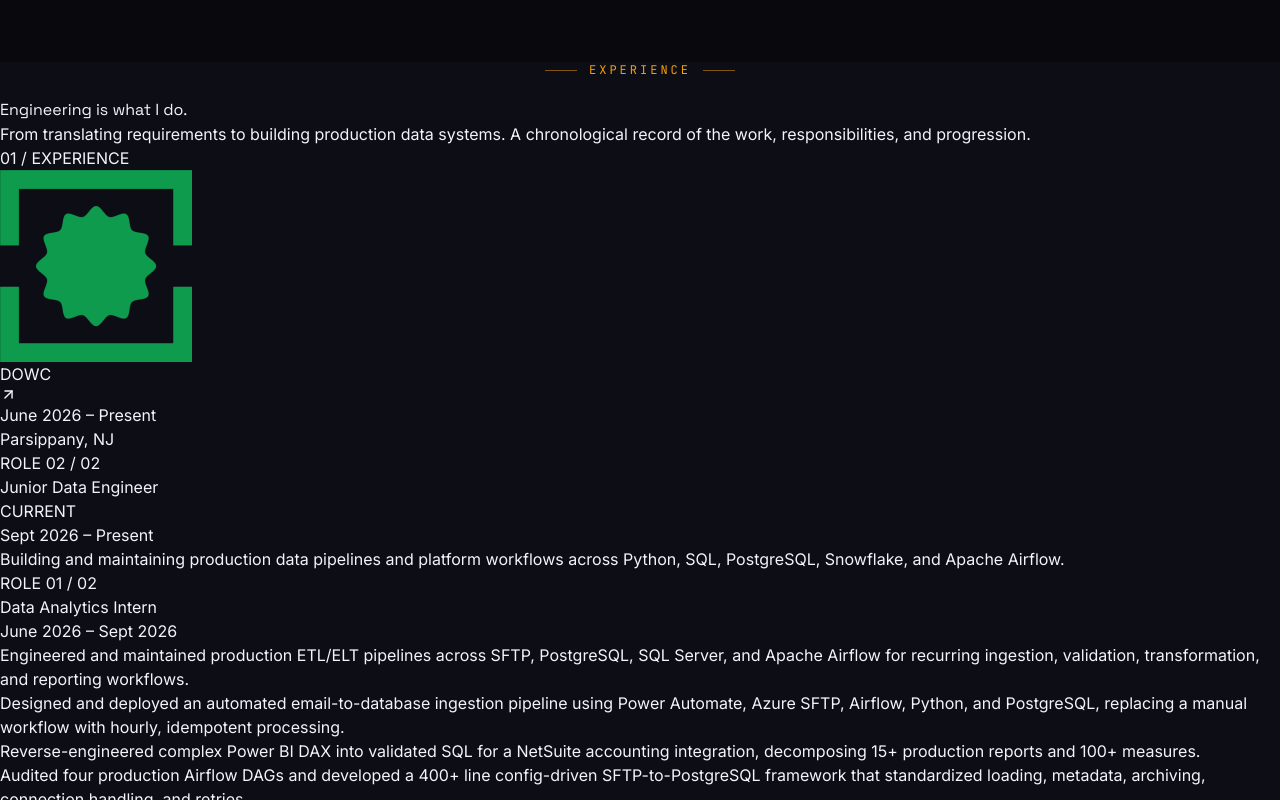
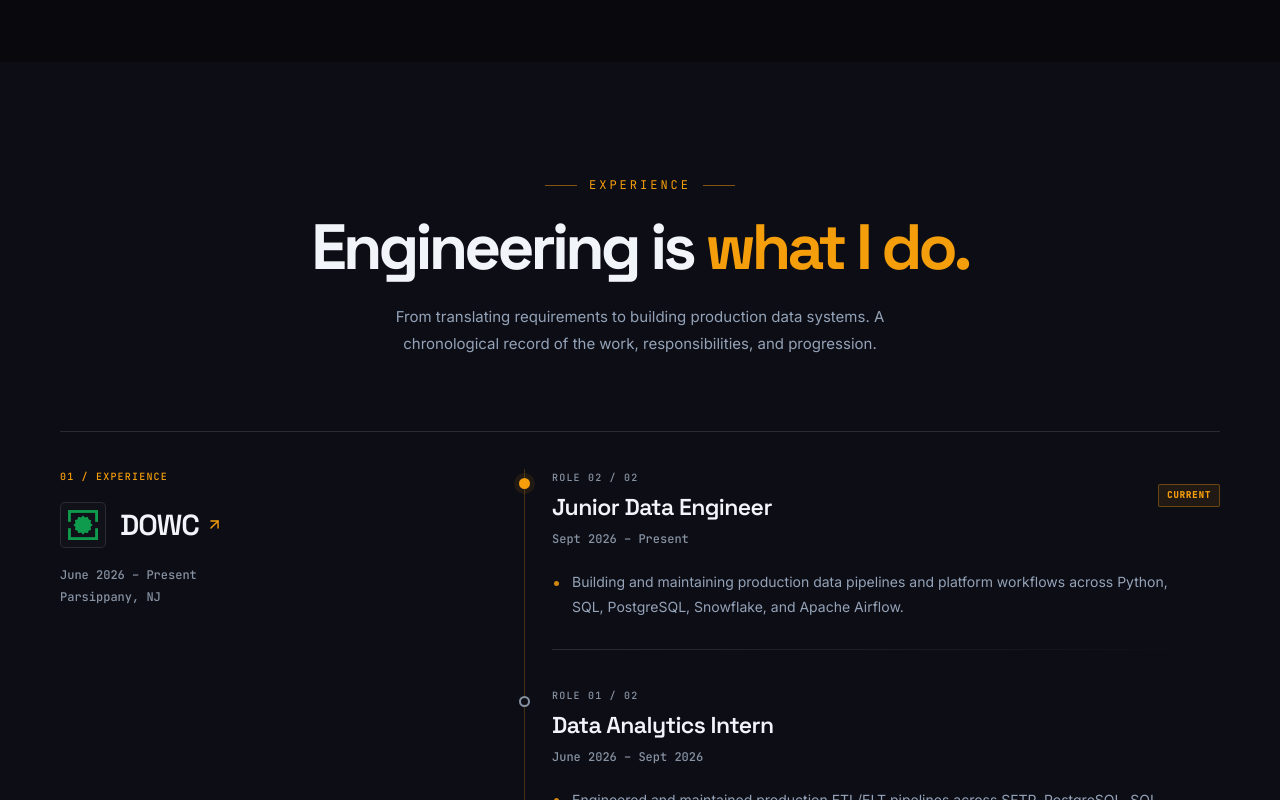
Before and after one commit to pvparekh/portfolio, a React (Vite) app: page / in a window 1280 px wide. Shown: the part 1500-2300 px from the top of the page. Built offline with nearby package versions, Linux system fonts and the light colour scheme.

Commit message:
style(experience): responsive editorial grid and accessible progression

```diff
--- a/src/style.css
+++ b/src/style.css
@@ -426,3 +426,110 @@ main button:focus-visible,
   .btn-primary:hover,
   .btn-secondary:hover { transform: none; }
 }
+
+
+/* Stage 2 — hiring-first editorial career layout.
+   Data and text remain sourced verbatim from the protected EXPERIENCE object. */
+.renaissance-experience-section { padding: clamp(76px, 9vw, 124px) 24px; }
+.renaissance-experience-wrap { width: min(100%, 1160px); margin-inline: auto; }
+.renaissance-experience-intro { max-width: 740px; margin: 0 auto 74px; text-align: center; }
+.renaissance-experience-intro h2 {
+  font-size: clamp(2.6rem, 5vw, 4.7rem);
+  font-weight: 650;
+  line-height: 1.08;
+  letter-spacing: -.06em;
+  color: var(--text-1);
+}
+.renaissance-experience-intro h2 span { color: var(--accent); }
+.renaissance-experience-intro p {
+  max-width: 550px; margin: 22px auto 0; color: var(--text-2);
+  font-size: 15px; line-height: 1.75;
+}
+.renaissance-company {
+  display: grid; grid-template-columns: minmax(210px, .78fr) minmax(0, 1.45fr);
+  gap: clamp(32px, 7vw, 108px);
+  border-top: 1px solid rgba(255,255,255,.12);
+  padding: 37px 0 60px;
+}
+.renaissance-company-list > div:last-child .renaissance-company { border-bottom: 1px solid rgba(255,255,255,.12); }
+.renaissance-company-identity { align-self: start; }
+.renaissance-index, .renaissance-role-index {
+  color: var(--accent); font: 500 10px/1.5 'JetBrains Mono', monospace;
+  letter-spacing: .12em;
+}
+.renaissance-company-heading {
+  display: flex; align-items: center; gap: 14px; margin: 18px 0 17px;
+}
+.renaissance-company-logo {
+  display: flex; align-items: center; justify-content: center; width: 46px; height: 46px;
+  padding: 7px; flex: 0 0 46px;
+  border: 1px solid rgba(255,255,255,.11); border-radius: 5px;
+}
+.renaissance-company-logo img { width: 100%; height: 100%; object-fit: contain; }
+.renaissance-company-name {
+  display: inline-flex; align-items: baseline; gap: 7px;
+  color: var(--text-1); text-decoration: none; font: 600 clamp(21px, 2.4vw, 29px)/1.2 'Space Grotesk', sans-serif;
+  letter-spacing: -.035em; overflow-wrap: anywhere;
+  transition: color .18s ease;
+}
+.renaissance-company-name svg { flex-shrink: 0; align-self: center; color: var(--accent); }
+a.renaissance-company-name:hover { color: var(--accent); }
+.renaissance-company-meta {
+  color: var(--text-3); font: 500 12px/1.8 'JetBrains Mono', monospace;
+}
+.renaissance-roles { position: relative; padding-left: 27px; border-left: 1px solid rgba(245,158,11,.23); }
+.renaissance-role { position: relative; padding: 1px 0 37px; }
+.renaissance-role:last-child { padding-bottom: 0; }
+.renaissance-role::before {
+  content: ''; position: absolute; left: -33px; top: 9px; width: 11px; height: 11px;
+  border-radius: 50%; border: 2px solid var(--text-3); background: var(--bg-1);
+}
+.renaissance-role.is-current::before {
+  border-color: var(--accent); background: var(--accent); box-shadow: 0 0 0 5px rgba(245,158,11,.09);
+}
+.renaissance-role:not(:last-child)::after {
+  content: ''; display: block; margin-top: 29px; height: 1px;
+  background: linear-gradient(90deg,rgba(255,255,255,.13),transparent);
+}
+.renaissance-role-head {
+  display: flex; align-items: center; justify-content: space-between; gap: 14px;
+}
+.renaissance-role-index { color: var(--text-3); margin-bottom: 8px; }
+.renaissance-role-title {
+  color: var(--text-1); font: 600 clamp(18px, 2vw, 23px)/1.22 'Space Grotesk',sans-serif;
+  letter-spacing: -.025em;
+}
+.renaissance-current-marker {
+  flex: 0 0 auto; padding: 5px 8px; border-radius: 2px;
+  background: rgba(245,158,11,.09); color: var(--accent);
+  border: 1px solid rgba(245,158,11,.35);
+  font: 600 9px/1.2 'JetBrains Mono',monospace; letter-spacing: .10em;
+}
+.renaissance-role-period {
+  margin-top: 9px; color: var(--text-3); font: 500 12px/1.5 'JetBrains Mono',monospace;
+}
+.renaissance-role-bullets {
+  display: grid; gap: 13px; margin-top: 22px; padding: 0; list-style: none;
+}
+.renaissance-role-bullets li {
+  position: relative; padding-left: 20px; color: var(--text-2);
+  font: 400 14px/1.77 'Inter',system-ui,sans-serif;
+  max-width: 72ch;
+}
+.renaissance-role-bullets li::before {
+  content: ''; position: absolute; left: 2px; top: .75em;
+  width: 5px; height: 5px; background: var(--accent); border-radius: 50%; opacity: .85;
+}
+@media (min-width: 850px) {
+  .renaissance-company-identity { position: sticky; top: 102px; }
+}
+@media (max-width: 750px) {
+  .renaissance-experience-intro { margin-bottom: 54px; }
+  .renaissance-company { grid-template-columns: minmax(0, 1fr); gap: 29px; padding-bottom: 46px; }
+  .renaissance-company-heading { margin-block: 13px; }
+  .renaissance-company-meta { display: inline-block; margin-right: 12px; }
+  .renaissance-roles { margin-left: 5px; }
+}
+@media (prefers-reduced-motion: reduce) {
+  .renaissance-company-name { transition: none; }
+}
```
